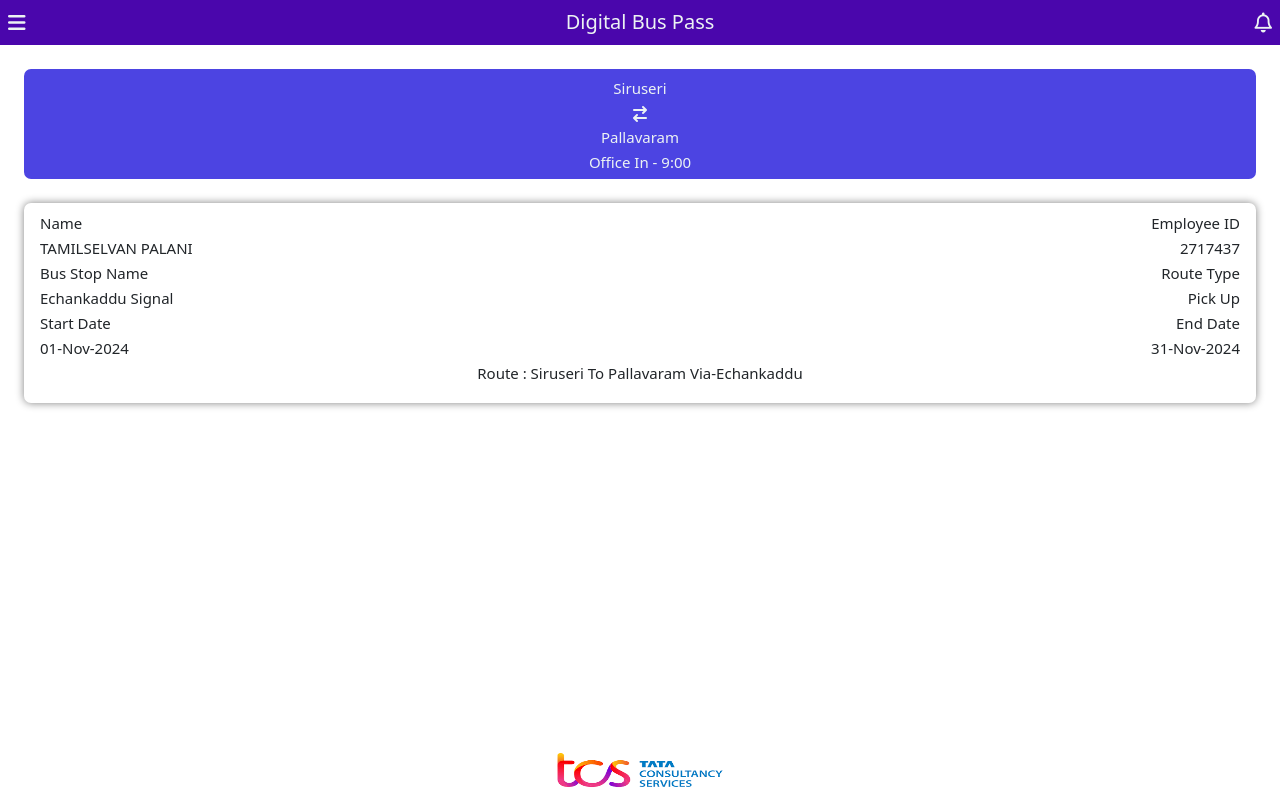
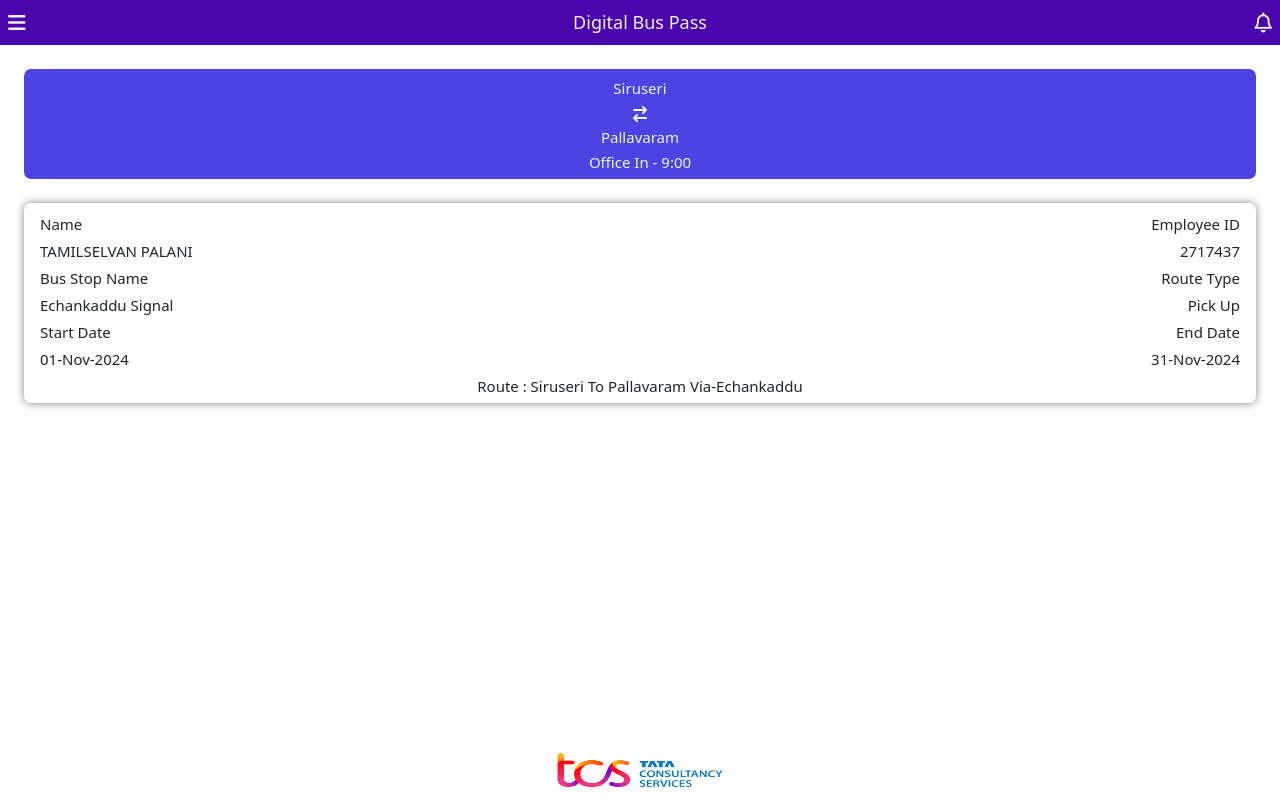
Before and after one commit to Shanmathy19/pass1, a plain HTML site: page index.html in a window 1280 px wide. Drawn offline with nearby package versions, Linux system fonts and the light colour scheme.

Commit message:
Update style.css

```diff
--- a/style.css
+++ b/style.css
@@ -6,7 +6,7 @@
 .header{
     background-color: #4a06ac;
     color: #ecf3f3;
-    font-size: 20px;
+    font-size: 18px;
     height: 45px;
 }
 .header p{
@@ -35,11 +35,15 @@
     border: 0 solid gray;
     border-radius: 7px;
     box-shadow: 0px 0px 8px gray;
-    line-height: 9px;
+    line-height:11px;
     font-size: 15px;
     height: 200px;
+    margin-top: -10px;
 }
 .footer img{
     height: 60px;
     width: 200px;
 }
+.name{
+    font-size: 13px;
+}
```
